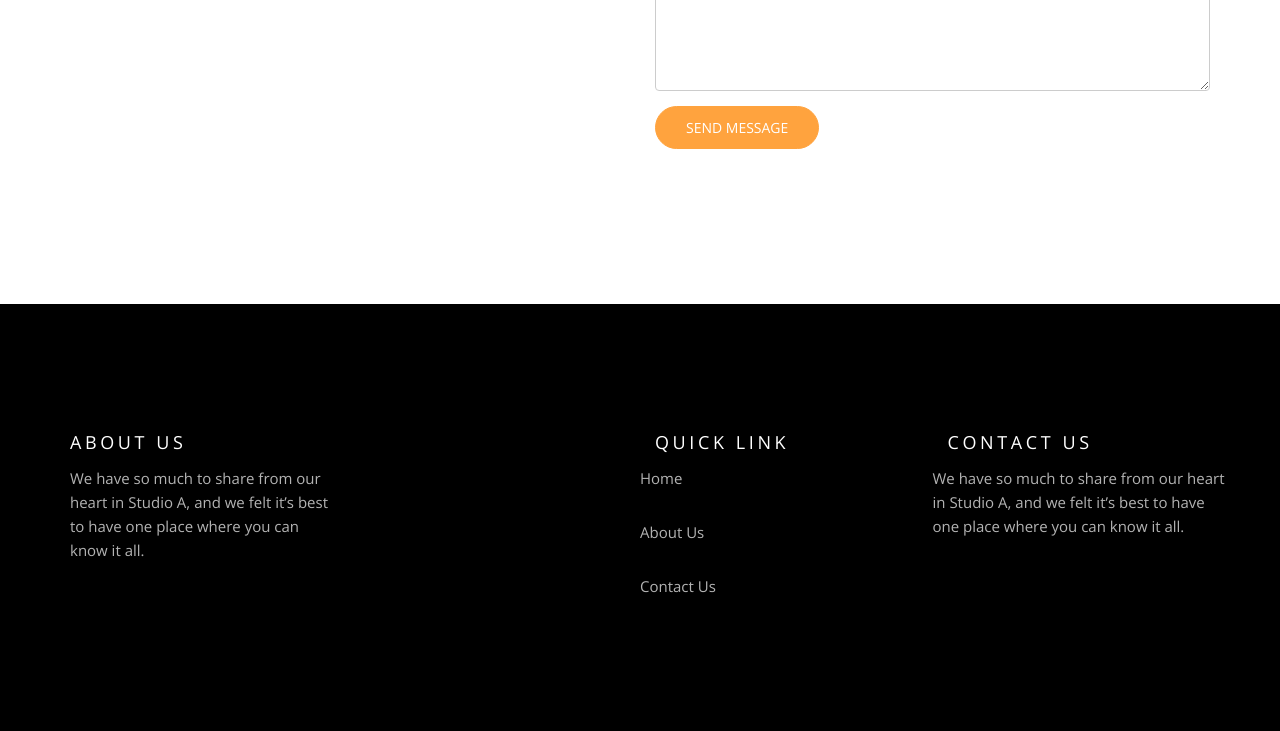
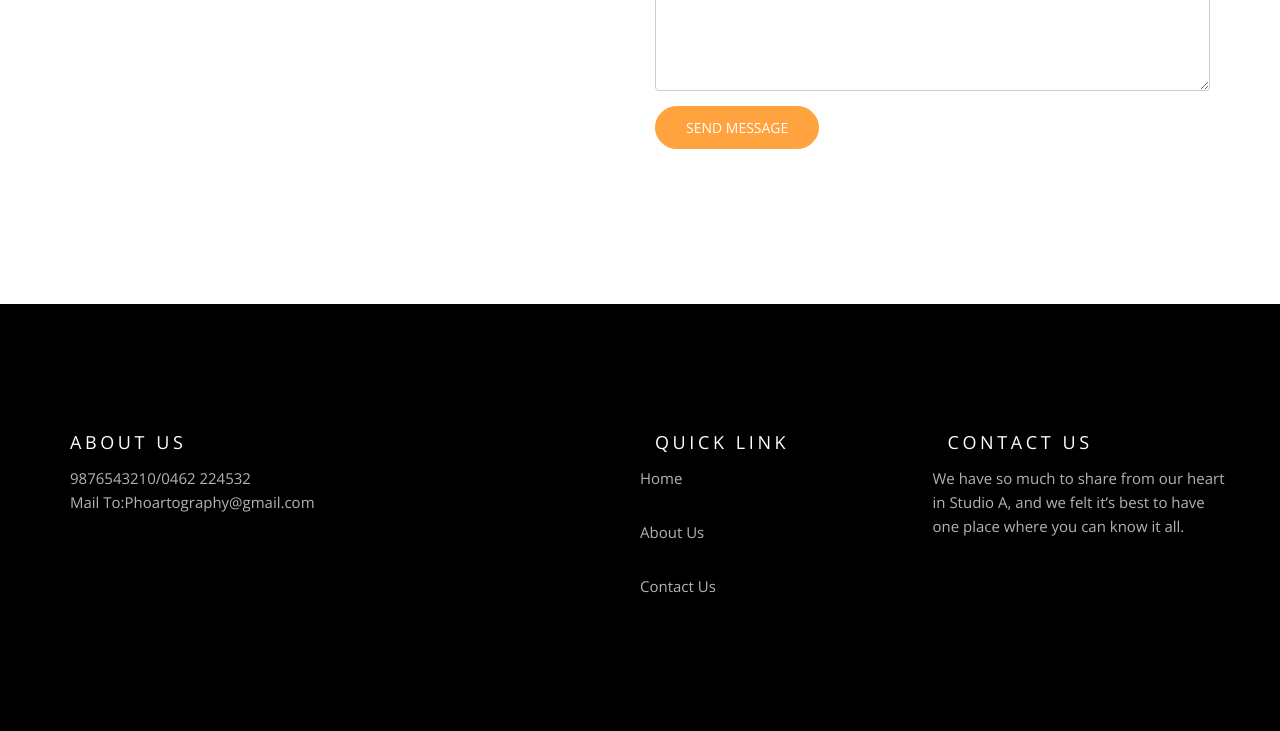
Before and after one commit to venkat45prabu/phoartography-github-io, a website: page index.html in a window 1280 px wide. Shown: the part 5572-6303 px from the top of the page. Drawn offline with nearby package versions, Linux system fonts and the light colour scheme; files whose address does not match are found by name.

Commit message:
Update index.html

```diff
--- a/index.html
+++ b/index.html
@@ -373,7 +373,7 @@
               <h3>About Us</h3>
               <div class="row">
                 <div class="col-md-6">
-                  <p>We have so much to share from our heart in Studio A, and we felt it’s best to have one place where you can know it all.</p>
+                  <p>9876543210/0462 224532<br> Mail To:Phoartography@gmail.com</p>
                 </div>
 
               </div>
```
